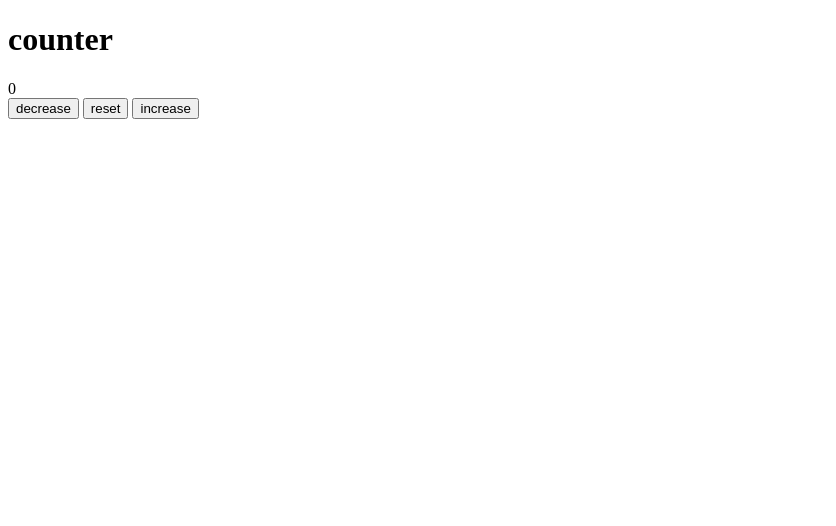
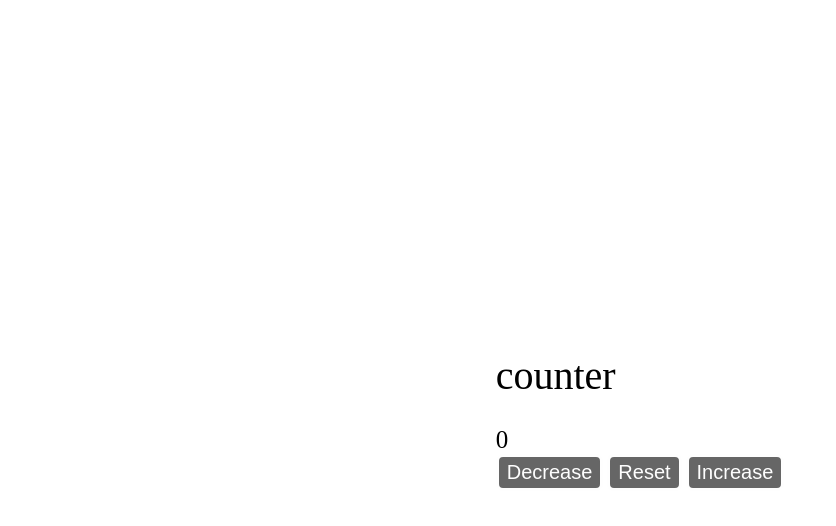
Before and after one commit to shashank977/counter, a plain HTML site: page index.html in a window 1280 px wide. Shown: the whole page, without its empty margins (0-836 px from the left). Drawn offline with Linux system fonts and the light colour scheme.

Commit message:
Update index.html

```diff
--- a/index.html
+++ b/index.html
@@ -3,12 +3,13 @@
   <head>
     <meta charset="UTF-8" />
     <meta name="viewport" content="width=device-width, initial-scale=1.0" />
+    <link rel="stylesheet" href="style.css">
     <title>Counter</title>
 
 
   </head>
   <body>
-    <main>
+
     <div class="container">
       <h1>counter</h1>
       <span id="value">0</span>
@@ -19,10 +20,7 @@
 
       </div>
     </div>
-    </main>
 
-
-    <!-- javascript -->
     <script src="index.js"></script>
   </body>
 </html>
```
